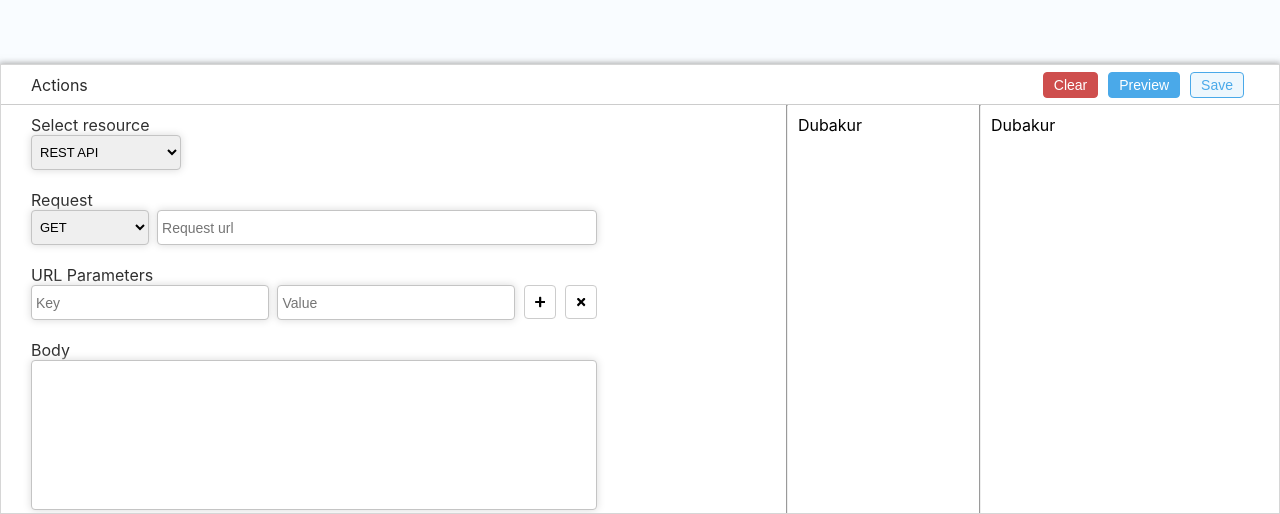
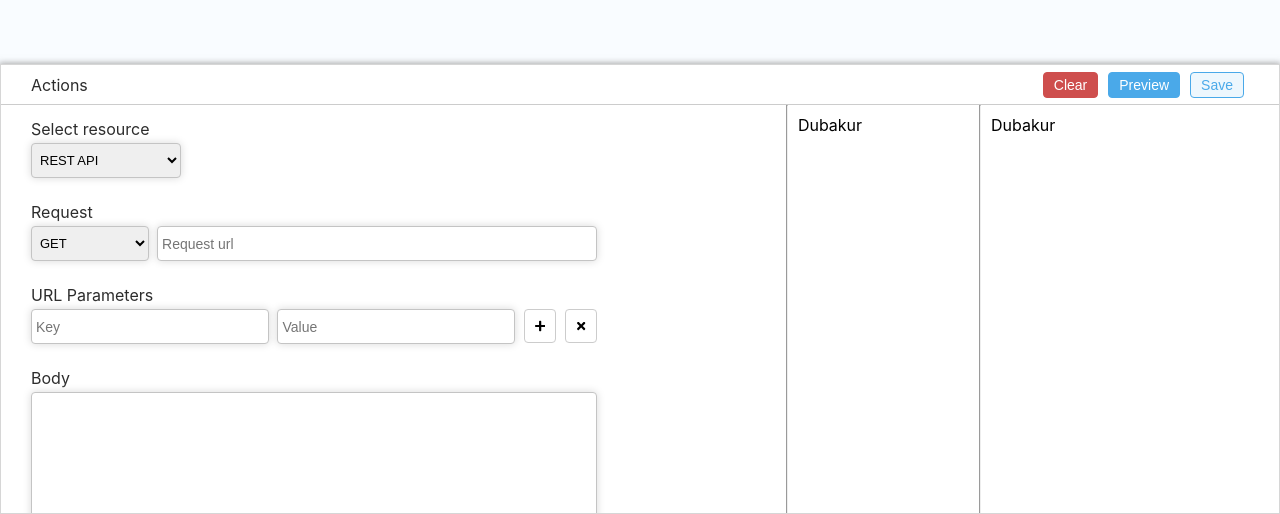
Before and after one commit to GowshikPrabhu/wb-demo, a React (Create React App) app: page / in a window 1280 px wide. Shown: the part 286-800 px from the top of the page. Built offline with nearby package versions, Linux system fonts and the light colour scheme.

Commit message:
set label styles

```diff
--- a/src/pages/Components/DropdownInput/DropdownInput.css
+++ b/src/pages/Components/DropdownInput/DropdownInput.css
@@ -1,6 +1,7 @@
 .dropdown__label {
   display: block;
   color: var(--heading-text);
+  margin: 4px 0;
 }
 .dropdown__select {
   border: 1px solid #c4c4c4;
--- a/src/pages/Components/TextInput/TextInput.css
+++ b/src/pages/Components/TextInput/TextInput.css
@@ -1,6 +1,7 @@
 .textinput__label {
   display: block;
   color: var(--heading-text);
+  margin: 4px 0;
 }
 .textinput__input {
   height: 35px;
```
